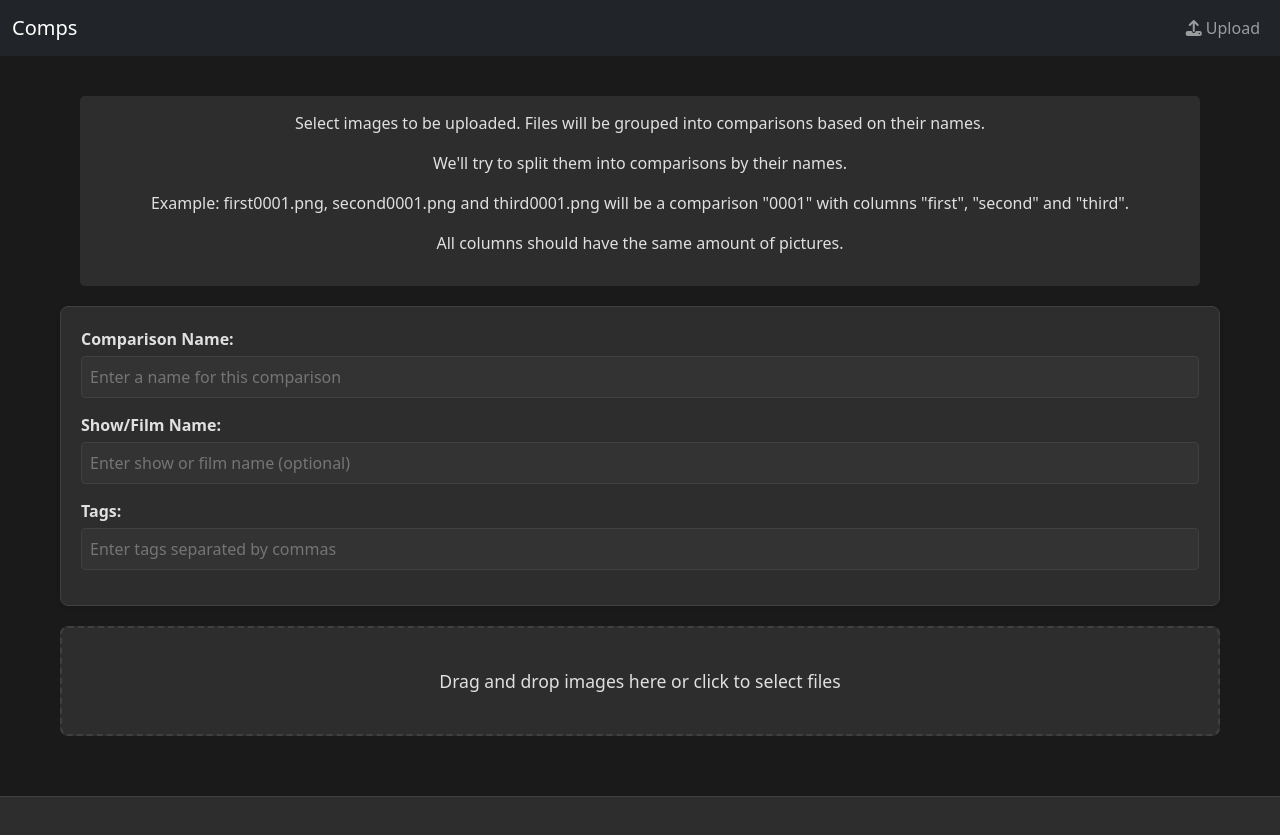
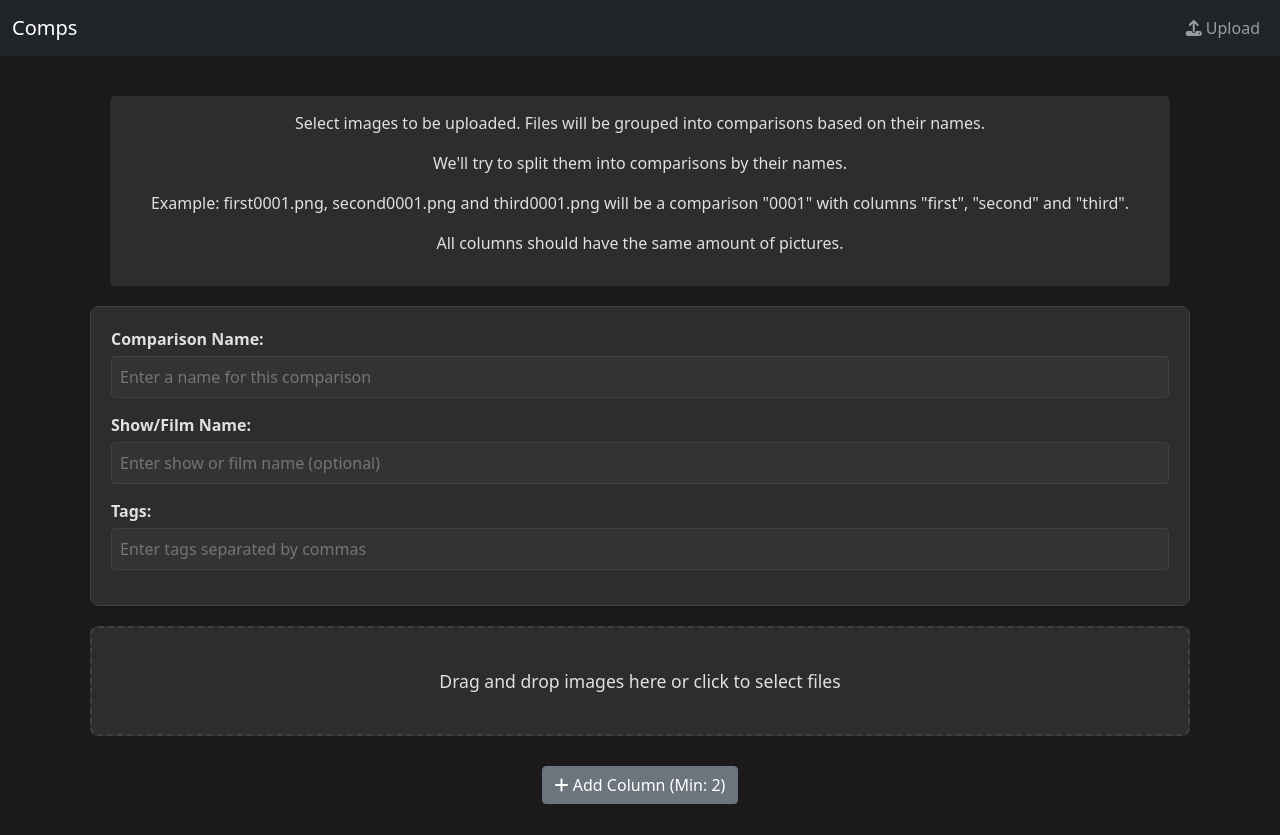
Before and after one commit to thezak48/comps, a FastAPI app: page / in a window 1280 px wide. Shown: the top 835 px of the page. Run offline with FastAPI, Linux system fonts and the light colour scheme.

Commit message:
feat(upload): :sparkles: ability add and remove columns on the upload page #20

```diff
--- a/static/css/style.css
+++ b/static/css/style.css
@@ -13,7 +13,6 @@ body.has-fixed-nav {
 
 .container {
     flex: 1;
-    max-width: 1200px;
     margin: 0 auto;
     padding: 20px;
 }
@@ -71,6 +70,8 @@ body.has-fixed-nav {
     margin: 0 auto;
     padding: 20px;
     text-align: center;
+    overflow-x: auto;
+    position: relative;
 }
 
 .metadata-form {
@@ -163,20 +164,49 @@ body.has-fixed-nav {
 }
 
 .comparison-column {
-    margin: 10px 0;
+    margin: 10px;
     padding: 15px;
     background: #2d2d2d;
-    border-radius: 8px;
     border: 1px solid #404040;
-    flex: 1;
-    min-width: 200px;
+    border-radius: 4px;
+    width: calc((100% - (var(--column-count, 2) - 1) * 20px) / var(--column-count, 2));
+    min-width: 150px;
+    display: flex;
+    flex-direction: column;
+    overflow: auto;
+    box-shadow: 0 2px 4px rgba(0,0,0,0.1);
+}
+
+.column-controls {
+    display: flex;
+    justify-content: flex-end;
+    margin-bottom: 10px;
+}
+
+.column-controls button {
+    margin-left: 5px;
+}
+
+.column-controls button[disabled] {
+    opacity: 0.5;
+    cursor: not-allowed;
+}
+
+.column-controls button[disabled]:hover {
+    background-color: #dc3545;
 }
 
 #preview {
     display: flex;
-    flex-direction: row;
+    flex-wrap: nowrap;
     gap: 15px;
-    justify-content: space-between;
+    overflow-x: hidden;
+    scrollbar-width: thin;
+    -webkit-overflow-scrolling: touch;
+    scroll-behavior: smooth;
+    padding: 15px;
+    background: #1a1a1a;
+    border-radius: 8px;
     margin: 20px 0;
 }
 
@@ -286,12 +316,18 @@ body.has-fixed-nav {
     margin-bottom: 15px;
     border-bottom: 1px solid #eee;
     padding-bottom: 10px;
+    max-width: 100%;
+    overflow: hidden;
 }
 
 .file-label {
     margin-top: 5px;
     font-size: 0.9em;
     color: #666666;
+    white-space: nowrap;
+    overflow: hidden;
+    text-overflow: ellipsis;
+    max-width: 100%;
 }
 
 .error-message {
@@ -322,6 +358,26 @@ body.has-fixed-nav {
     background-color: #717171;
 }
 
+.column-management {
+    margin: 20px 0;
+    text-align: center;
+}
+
+.btn-sm {
+    padding: 0.25rem 0.5rem;
+    font-size: 0.875rem;
+    border-radius: 0.2rem;
+}
+
+.btn-danger {
+    background-color: #dc3545;
+    color: white;
+}
+
+#addColumnBtn {
+    margin: 10px 0;
+}
+
 /* Footer styling */
 .footer {
     background-color: #2d2d2d !important;
--- a/static/js/upload.js
+++ b/static/js/upload.js
@@ -4,8 +4,18 @@ const preview = document.getElementById('preview');
 const comparisonNameInput = document.getElementById('comparison-name');
 const showNameInput = document.getElementById('show-name');
 const tagsInput = document.getElementById('tags');
-const groupedFiles = new Map();
+let groupedFiles = new Map(); // Maps column prefixes to files
 let selectedFiles = new Set();
+let columnPrefixes = [];
+let columnCount = 2; // Initialize with minimum columns
+let maxColumns = 10; // Maximum allowed columns
+let columnNamePrefix = 'column'; // New dynamic column naming
+let baseColumns = 0; // Track columns from uploaded files
+let addedColumns = 0; // Track manually added columns
+let columnIndexMap = new Map(); // Track column indices
+let detectedColumns = 2; // Track actual columns from uploaded files
+let minColumns = 2; // Define minimum required columns
+let columnTracker = new Map(); // Track column assignments
 let uploadInProgress = false;
 
 console.log('Upload.js initialized');
@@ -39,96 +49,251 @@ fileInput.addEventListener('change', (e) => {
     handleFiles(e.target.files);
 });
 
+// Add horizontal scroll handling
+preview.addEventListener('wheel', (e) => {
+    if (e.deltaY !== 0 && e.shiftKey) {
+        e.preventDefault();
+        preview.scrollLeft += e.deltaY;
+    }
+});
+
 function handleFiles(files) {
     if (!files || files.length === 0) return;
     preview.innerHTML = '';
-    // document.getElementById('preview').innerHTML = '<div class="grid-preview"></div>';
+    preview.style.width = '100%';
     const uploadButton = document.getElementById('uploadButton');
+    try {
         groupFiles(Array.from(files));
+        uploadButton.style.display = 'block';
+    } catch (error) {
+        showError(error.message);
+        uploadButton.style.display = 'none';
+    }
 }
 
 function groupFiles(files) {
     groupedFiles.clear();
-    const fileGroups = new Map();
     selectedFiles.clear();
 
-    // Create a structured map to maintain column and row relationships
-    const fileMatrix = new Map();
-const filenameRegex = /^(.+?)(\d+)\.([^.]+)$/
+    // Validate file count
+    if (files.length > 30) {
+        throw new Error('Maximum 30 files allowed');
+    }
+
+    // Parse filenames and group files
+    const filenameRegex = /^(.+?)(\d+)\.([^.]+)$/i;
+    const fileGroups = new Map();
 
     files.forEach(file => {
-    const match = file.name.match(filenameRegex)
-    if (!match){
-        showError(`Invalid filename format: ${file.name}`);
-        console.error(`Invalid filename format: ${file.name}`);
-        return;
-    }
-    const [, prefix] = match;
-    fileMatrix.set(prefix, new Map());
-})
-
-// First pass: organize files into matrix by column and row
-for (const file of files) {
-    const match = file.name.match(filenameRegex)
+        const match = file.name.match(filenameRegex);
         if (!match) {
-        showError(`Invalid filename format: ${file.name}`);
-        console.error(`Invalid filename format: ${file.name}`);
-        continue;
+            throw new Error(`Invalid filename format: ${file.name}. Expected: first0001.ext, second0001.ext, etc.`);
         }
 
-    const [, prefix, number] = match;
-    const columnKey = prefix.toLowerCase();
-    const rowNum = parseInt(number);
+        const [_, prefix, number, ext] = match;
+        const columnPrefix = prefix.toLowerCase();
+        const rowNumber = parseInt(number);
 
-    fileMatrix.get(columnKey).set(rowNum, file);
+        if (!fileGroups.has(columnPrefix)) {
+            fileGroups.set(columnPrefix, new Map());
+        }
+        fileGroups.get(columnPrefix).set(rowNumber, file);
+        selectedFiles.add(file);
+    });
+
+    // Validate column counts and consistency
+    const columnSizes = Array.from(fileGroups.values()).map(group => group.size);
+    if (columnSizes.length < 2) {
+        throw new Error('At least 2 columns (prefixes) required');
+    }
+    if (new Set(columnSizes).size !== 1) {
+        throw new Error('All columns must have the same number of files');
     }
 
-    // Validate groups and create preview
-    for (const [groupKey, group] of fileMatrix) {
-        createGroupPreview(groupKey, group);
-        selectedFiles = new Set([...selectedFiles, ...group.values()]);
+    // Update column tracking
+    columnPrefixes = Array.from(fileGroups.keys());
+    detectedColumns = columnPrefixes.length;
+    baseColumns = detectedColumns;
+    columnCount = Math.max(minColumns, detectedColumns);
+
+    // Store grouped files
+    fileGroups.forEach((files, prefix) => {
+        groupedFiles.set(prefix, Array.from(files.values()));
+    });
+
+    updatePreview();
 }
 
-    document.getElementById('uploadButton').style.display = fileMatrix.size > 0 ? 'block' : 'none';
+function detectColumnCount(files) {
+    const prefixSet = new Set();
+    const filenameRegex = /^(.+?)(\d+)\.([^.]+)$/;
+
+    files.forEach(file => {
+        const match = file.name.match(filenameRegex);
+        if (match) {
+            prefixSet.add(match[1].toLowerCase());
+        }
+    });
+
+    return Math.max(minColumns, prefixSet.size);
 }
 
-function createGroupPreview(groupKey, group) {
-    const groupDiv = document.createElement('div');
-    groupDiv.className = 'comparison-column';
-    groupDiv.innerHTML = `<h3>${groupKey}</h3>`;
+function updatePreview() {
+    preview.innerHTML = '';
+
+    // Use full container width
+    const containerWidth = window.innerWidth - 40; // Account for margins
+    // Update CSS variable for column width
+    preview.style.setProperty('--column-width', `${containerWidth / columnCount}px`);
+
+    // Set CSS variable for column count
+    preview.style.setProperty('--column-count', columnCount);
+
+    // Preserve existing column structure
+    for (let i = 0; i < columnCount; i++) {
+        // Skip if column prefix doesn't exist
+        if (!columnPrefixes[i]) continue;
+        const columnDiv = document.createElement('div');
+        columnDiv.className = 'comparison-column';
+        columnDiv.id = `column-${columnPrefixes[i]}`;
+
+        const controlsDiv = document.createElement('div');
+        controlsDiv.className = 'column-controls';
+        controlsDiv.innerHTML = `
+            <button class="btn btn-sm btn-danger" onclick="removeColumn('${columnPrefixes[i]}')"
+                ${isColumnRemovable(columnPrefixes[i]) ? '' : 'disabled'} title="${getColumnTooltip(columnPrefixes[i])}">Remove Column</button>
+        `;
+
+        columnDiv.appendChild(controlsDiv);
 
         const filesDiv = document.createElement('div');
         filesDiv.className = 'column-files';
+        columnDiv.appendChild(filesDiv);
 
-    // Get all row numbers and sort them
-    const rowNumbers = Array.from(group.keys()).sort((a, b) => a - b);
+        preview.appendChild(columnDiv);
+    }
 
-    // Create previews in order of sorted row numbers
-    for (const rowNum of rowNumbers) {
-        const file = group.get(rowNum);
-        if (!file) continue;
+    // Update files in columns
+    groupedFiles.forEach((files, prefix) => {
+        const columnDiv = document.getElementById(`column-${prefix}`);
+        if (columnDiv) {
+            const filesDiv = columnDiv.querySelector('.column-files');
+            files.forEach(file => {
                 const reader = new FileReader();
                 reader.onload = (e) => {
                     const fileDiv = document.createElement('div');
                     fileDiv.className = 'file-preview';
-
-            const img = document.createElement('img');
-            img.src = e.target.result;
-            img.style.maxHeight = '100px';
-
-            const label = document.createElement('div');
-            label.className = 'file-label';
-            label.textContent = rowNum.toString();
-
-            fileDiv.appendChild(img);
-            fileDiv.appendChild(label);
+                    fileDiv.innerHTML = `
+                        <img src="${e.target.result}" style="max-height: 100px;">
+                        <div class="file-label">${file.name}</div>
+                    `;
                     filesDiv.appendChild(fileDiv);
                 };
                 reader.readAsDataURL(file);
+            });
+        }
+    });
 }
 
-    groupDiv.appendChild(filesDiv);
-    preview.appendChild(groupDiv);
+function isColumnRemovable(columnPrefix) {
+    const isBaseColumn = columnPrefixes.indexOf(columnPrefix) < baseColumns;
+    const totalRemaining = columnCount - 1;
+    return !isBaseColumn || (isBaseColumn && baseColumns > minColumns);
+}
+
+function getColumnTooltip(columnPrefix) {
+    const isBaseColumn = columnPrefixes.indexOf(columnPrefix) < baseColumns;
+    if (isBaseColumn) {
+        if (baseColumns <= minColumns) {
+            return 'Cannot remove base columns below minimum';
+        }
+        return 'Remove base column';
+    }
+    return 'Remove added column';
+}
+
+function addColumn() {
+    if (columnCount >= maxColumns) {
+        showError(`Maximum ${maxColumns} columns allowed`);
+        return;
+    }
+
+    // Update CSS variable for column count
+    preview.style.setProperty('--column-count', columnCount + 1);
+
+    // Add resize observer to handle column width updates
+    const resizeObserver = new ResizeObserver(entries => {
+        preview.style.setProperty('--column-count', columnCount);
+    });
+    resizeObserver.observe(preview);
+
+    columnCount++;
+    addedColumns++;
+    const newColumnName = `${columnNamePrefix}${columnCount}`;
+    columnPrefixes.push(newColumnName);
+    groupedFiles.set(newColumnName, new Map());
+    updatePreview();
+    updateColumnControls();
+}
+
+function removeColumn(columnIndex) {
+    try {
+        // Validate minimum columns
+        if (columnCount <= minColumns) {
+            showError('Cannot remove column: Minimum 2 columns required');
+            return;
+        }
+
+        const index = columnPrefixes.indexOf(columnIndex);
+        if (index === -1 || !isColumnRemovable(columnIndex)) {
+            console.error('Column not found:', columnIndex);
+            showError('Invalid column');
+            return;
+        }
+
+        // Update column counts
+        const isBaseColumn = index < baseColumns;
+        isBaseColumn ? baseColumns-- : addedColumns--;
+
+        // Remove the column from data structures
+        groupedFiles.delete(columnIndex);
+
+        // Update column tracking
+        columnCount--;
+
+        // Remove from column prefixes array
+        columnPrefixes.splice(index, 1);
+
+        // Reindex remaining columns
+        let newPrefixes = [];
+        columnPrefixes.forEach((prefix, i) => {
+            const newPrefix = `${columnNamePrefix}${i + 1}`;
+            if (prefix !== newPrefix) {
+                const files = groupedFiles.get(prefix);
+                if (files) {
+                    groupedFiles.set(newPrefix, files);
+                    groupedFiles.delete(prefix);
+                }
+            }
+            newPrefixes.push(newPrefix);
+        });
+        columnPrefixes = newPrefixes;
+
+        document.getElementById('uploadButton').style.display = selectedFiles.size > 0 ? 'block' : 'none';
+        updateColumnControls();
+        updatePreview();
+    } catch (error) {
+        console.error('Error removing column:', error);
+        showError('Failed to remove column');
+    }
+}
+
+function updateColumnControls() {
+    document.querySelectorAll('.column-controls button').forEach(button => {
+        const columnPrefix = button.closest('.comparison-column').id.split('-')[1];
+        button.disabled = !isColumnRemovable(columnPrefix);
+        button.title = getColumnTooltip(columnPrefix);
+    });
 }
 
 function showError(message) {
@@ -141,7 +306,11 @@ function showError(message) {
 function validateMetadata() {
     const comparisonName = comparisonNameInput.value.trim();
     if (!comparisonName) {
-        showError('Comparison name is required');
+        showError('Please enter a comparison name');
+        return false;
+    }
+    if (columnCount < minColumns) {
+        showError(`Minimum of ${minColumns} columns required`);
         return false;
     }
     return true;
@@ -184,6 +353,11 @@ document.getElementById('uploadButton').addEventListener('click', async () => {
         return;
     }
 
+    if (columnCount < minColumns) {
+        showError('Minimum number of columns required');
+        return;
+    }
+
     uploadInProgress = true;
     const uploadButton = document.getElementById('uploadButton');
     uploadButton.disabled = true;
--- a/templates/index.html
+++ b/templates/index.html
@@ -24,7 +24,6 @@
             </div>
         </div>
     </nav>
-
     <div class="container">
         <div class="upload-instructions">
             <p>Select images to be uploaded. Files will be grouped into comparisons based on their names.</p>
@@ -46,11 +45,23 @@
                 <input type="text" id="tags" placeholder="Enter tags separated by commas">
             </div>
         </div>
-        <div class="upload-area" id="dropZone">
+        <div class="upload-area w-100" id="dropZone">
             <p>Drag and drop images here or click to select files</p>
             <input type="file" id="fileInput" multiple accept="image/*" style="display: none;">
         </div>
-        <div id="preview"></div>
+        <div class="column-management">
+            <button id="addColumnBtn" class="btn btn-secondary mb-3" onclick="addColumn()">
+                <i class="fas fa-plus"></i> Add Column (Min: 2)
+            </button>
+        </div>
+        <div id="preview">
+            <div class="comparison-column" style="--column-count: 2;">
+                <img src="/static/images/placeholder.png" alt="Placeholder Image">
+            </div>
+            <div class="comparison-column" style="--column-count: 2;">
+                <img src="/static/images/placeholder.png" alt="Placeholder Image">
+            </div>
+        </div>
         <button id="uploadButton" class="btn btn-primary">
             <i class="fa fa-compare"></i> Compare Images
         </button>
```
Lines whose indentation alone changed are shown as unchanged.
